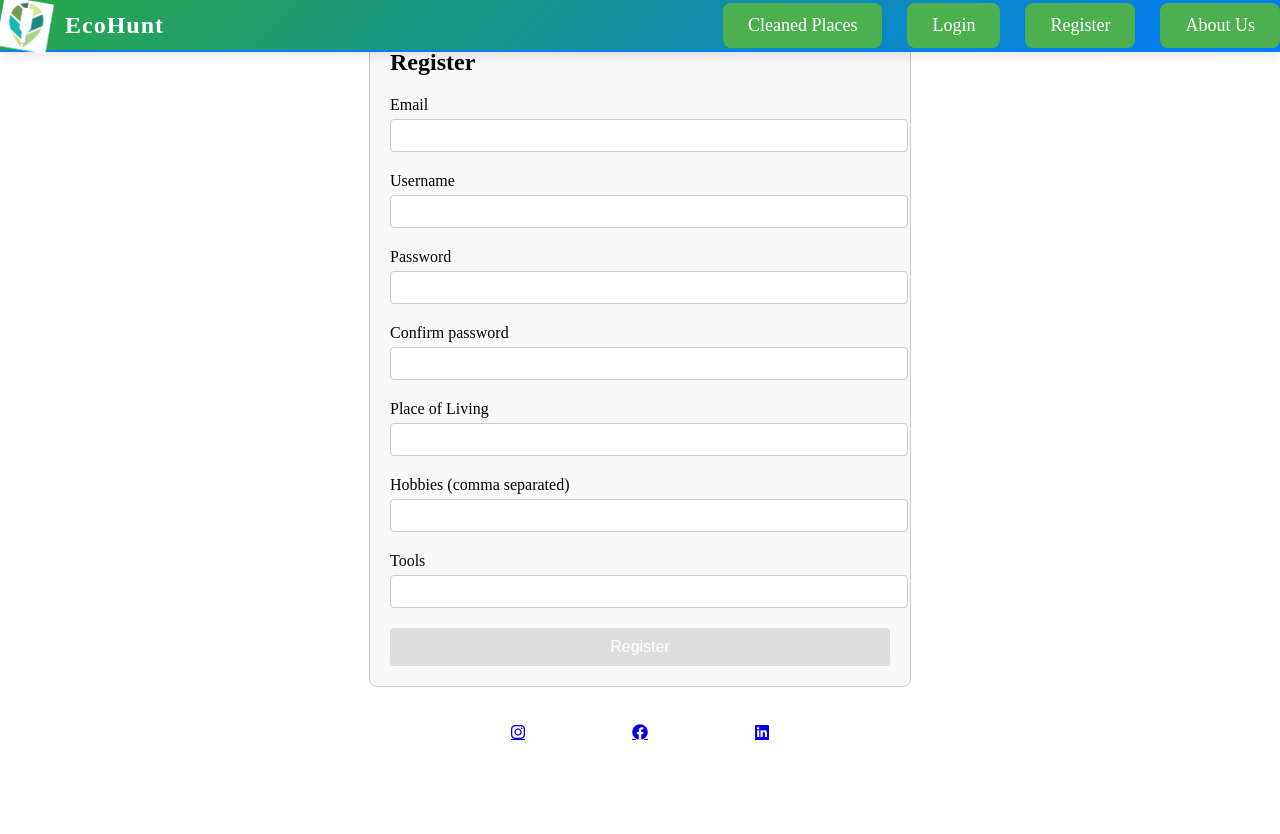
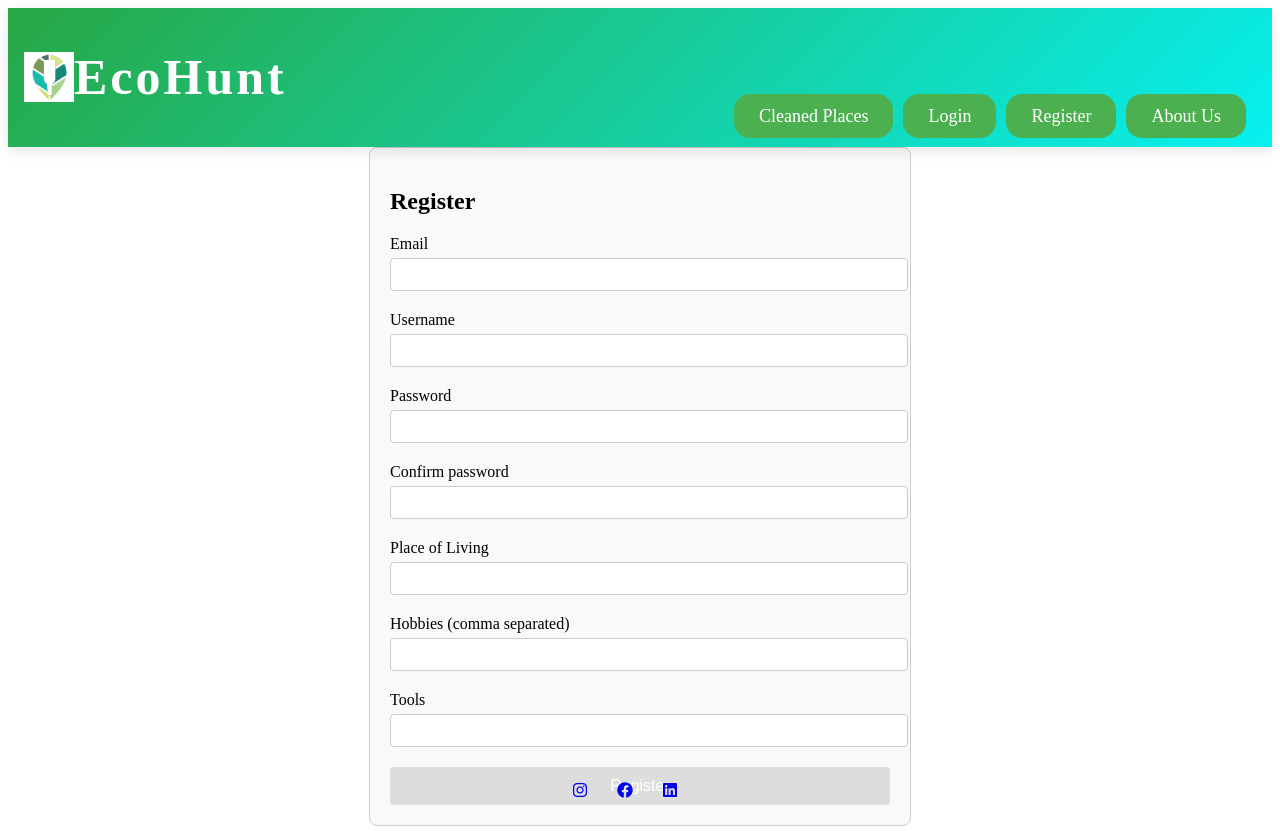
Before and after one commit to LazarBankov/AngularProject, an Angular app in the folder EcoHunt/: page /register in a window 1280 px wide. Before the commit the page ends 800 px from the top, so only its background shows below. Built offline with nearby package versions, Linux system fonts and the light colour scheme; no server answers.

Commit message:
Made CSS updates making better UI experience

```diff
--- a/EcoHunt/src/app/actual-dump-places/actual-dump-places.component.css
+++ b/EcoHunt/src/app/actual-dump-places/actual-dump-places.component.css
@@ -1,59 +1,61 @@
-.catalog-container {
+*{
+  margin: 0px;
+  padding: 0px;
+  box-sizing: border-box;
+  font-family: sans-serif;
+}
+body {
+  background-color: aquamarine;
+}
+.card-container {
+  max-width: 80%;
+  margin: 50px auto;
   display: flex;
-  justify-content: center;
-  align-items: center;
-  padding: 20px;
-  background-color: #f8f9fa;
-}
-
-.catalog {
-  display: contents;
-  gap: 20px;
-  width: 100%;
-  max-width: 1200px;
-  margin: 0 auto;
-  justify-items: center;
+  flex-wrap: wrap;
+  justify-content: space-around;
+  gap: 25px;
 }
 
 .card {
-  background: #ffffff;
+  display: flex;
+  flex: 1;
+  background-color: #fff;
   border-radius: 8px;
-  box-shadow: 0 4px 8px rgba(0, 0, 0, 0.1);
-  overflow: hidden;
-  transition: transform 0.3s, box-shadow 0.3s;
+  box-shadow: 0 0 10px rgba(0, 0, 0, 0.1);
+  transition: transform 0.3s ease-in-out;
 }
-
+.card img {
+  width: 50%;
+  height: auto;
+  border-radius: 8px;
+}
 .card:hover {
-  transform: translateY(-5px);
+  transform: scale(1.05);
   box-shadow: 0 8px 16px rgba(0, 0, 0, 0.2);
 }
 
-.card-image {
-  width: 100%;
-  height: 200px;
-  object-fit: cover;
-}
-
 .card-content {
-  padding: 15px;
+  padding: 20px;
 }
 
 .card-content h3 {
-  margin: 0 0 10px 0;
   color: #28a745;
-  font-size: 1.5em;
+  font-size: 27px;
+  margin-bottom: 10px;
 }
 
 .card-content p {
-  margin: 5px 0;
   color: #333;
+  font-size: 17px;
+  line-height: 1.6;
+
 }
 
 .details-button {
   display: inline-block;
   margin-top: 15px;
   padding: 10px 15px;
-  background-color: #007bff;
+  background-color: #4caf50;
   color: white;
   text-decoration: none;
   border-radius: 4px;
@@ -61,11 +63,5 @@
 }
 
 .details-button:hover {
-  background-color: #0056b3;
+  background-color: #45a049;
 }
-
-@media (max-width: 768px) {
-  .catalog {
-    grid-template-columns: 1fr;
-  }
-}
--- a/EcoHunt/src/app/actual-dump-places/actual-dump-places.component.html
+++ b/EcoHunt/src/app/actual-dump-places/actual-dump-places.component.html
@@ -1,11 +1,10 @@
 @for (post of posts; track $index) {
-<div class="catalog-container">
+<div class="card-container">
   @if (isLoading) {
   <app-loader></app-loader>
   } @else {
-  <div class="catalog">
     <div class="card">
-      <img [src]="post.photo" alt="Dump Photo" class="card-image" />
+      <img [src]="post.photo" alt="Dump Photo" />
       <div class="card-content">
         <h3>Location: {{ post.address }}</h3>
         <p><strong>Creator:</strong>{{post.creator}}</p>
@@ -18,7 +17,6 @@
           >View Details</a
         >
       </div>
-    </div>
   </div>
   }
 </div>
--- a/EcoHunt/src/app/core/footer/footer.component.css
+++ b/EcoHunt/src/app/core/footer/footer.component.css
@@ -1,33 +1,17 @@
 .wrapper {
-    display: flex;
-    justify-content: center;
-    align-items: center;
-    gap: 2rem;
+    position: fixed;
+    left: 0;
+    bottom: 0;
+    width: 100%;
+    color: white;
+    text-align: center;
 }
 
 .icon {
-    width: 5.625rem;
-    height: 5.625rem;
-    background-color: #fff;
-    display: flex;
-    justify-content: center;
-    align-items: center;
-    overflow: hidden;
-    position: relative;
+margin-right: 30px;
 }
 
 .icon:hover > i {
-    scale: 1.2;
+    scale: 3;
     color: #039273;
 }
-
-.icon:before {
-    background: var(--color);
-    content: "";
-    position: absolute;
-    width: 130%;
-    height: 130%;
-    left: -110%;
-    top: 80%;
-    transform: rotate(45deg);
-}
--- a/EcoHunt/src/app/core/header/header.component.css
+++ b/EcoHunt/src/app/core/header/header.component.css
@@ -1,29 +1,18 @@
-body {
-  margin: 0;
-  font-family: "Roboto", Arial, sans-serif;
-  background-color: #f8f9fa;
-}
-
 .header {
-  display: flex;
-  justify-content: space-between;
-  align-items: center;
-
-  background: linear-gradient(135deg, #28a745, #007bff);
+  background: linear-gradient(135deg, #28a745, #07f0f0);
   color: white;
   box-shadow: 0 4px 12px rgba(0, 0, 0, 0.1);
-  position: fixed;
-  width: 100%;
+  position: sticky;
   top: 0;
-  left: 0;
-  z-index: 1000;
-  border-bottom: 2px solid #007bff;
+  padding: 20px 16px;
+  z-index: 99;
+  text-align: right;
 }
 
 .header .logo {
-  display: flex;
+  margin-top: 20px;
+  display:flex;
   align-items: center;
-  gap: 15px;
   cursor: pointer;
 }
 
@@ -33,19 +22,13 @@ body {
 }
 
 .header .logo img:hover {
-  transform: rotate(10deg);
+  transform: rotate(25deg);
 }
 
 .header .logo span {
-  font-size: 24px;
+  font-size: 50px;
   font-weight: 700;
-  letter-spacing: 1px;
-}
-
-.nav-links {
-  display: flex;
-  gap: 25px;
-  align-items: center;
+  letter-spacing: 3px;
 }
 
 .nav-links .nav-btn {
@@ -53,13 +36,9 @@ body {
   text-decoration: none;
   font-size: 18px;
   padding: 12px 25px;
-  border-radius: 8px;
+  border-radius: 16px;
   background-color: #4caf50;
-  border: none;
-  transition: background-color 0.3s ease, transform 0.3s ease,
-    box-shadow 0.3s ease;
-  display: inline-block;
-  text-align: center;
+  margin-right: 10px;
 }
 
 .nav-links .nav-btn:hover {
@@ -67,30 +46,6 @@ body {
   background-color: #45a049;
   transform: scale(1.05);
   box-shadow: 0 4px 8px rgba(0, 0, 0, 0.1);
+  transform: rotate(10deg);
+
 }
-
-.nav-links .nav-btn.active {
-  background-color: #007bff;
-  color: white;
-  font-weight: bold;
-}
-
-@media (max-width: 768px) {
-  .header {
-    padding: 10px 20px;
-  }
-
-  .header .logo span {
-    font-size: 20px;
-  }
-
-  .nav-links {
-    flex-direction: column;
-    gap: 15px;
-  }
-
-  .nav-links .nav-btn {
-    font-size: 16px;
-    padding: 12px 20px;
-  }
-}
--- a/EcoHunt/src/app/user/profile/profile.component.css
+++ b/EcoHunt/src/app/user/profile/profile.component.css
@@ -35,31 +35,6 @@
     margin-top: 20px;
   }
 
-  .btn {
-    padding: 10px 20px;
-    border: none;
-    color: white;
-    border-radius: 4px;
-    cursor: pointer;
-    transition: background-color 0.3s;
-  }
-
-  .btn-primary {
-    background-color: #007bff;
-  }
-
-  .btn-primary:hover {
-    background-color: #0056b3;
-  }
-
-  .btn-secondary {
-    background-color: #6c757d;
-  }
-
-  .btn-secondary:hover {
-    background-color: #5a6268;
-  }
-
   .error-message {
     color: red;
     font-size: 1.2rem;
@@ -94,7 +69,7 @@
   .btn {
     width: 100%;
     padding: 10px;
-    background-color: #007bff;
+    background-color:#4caf50;;
     border: none;
     color: white;
     border-radius: 4px;
@@ -103,7 +78,7 @@
   }
 
   .btn:hover {
-    background-color: #0056b3;
+    background-color:#45a049;;
   }
 
   .error-message {
```
Also changed, not shown: EcoHunt/src/app/core/header/header.component.html (line endings or trailing spaces).
